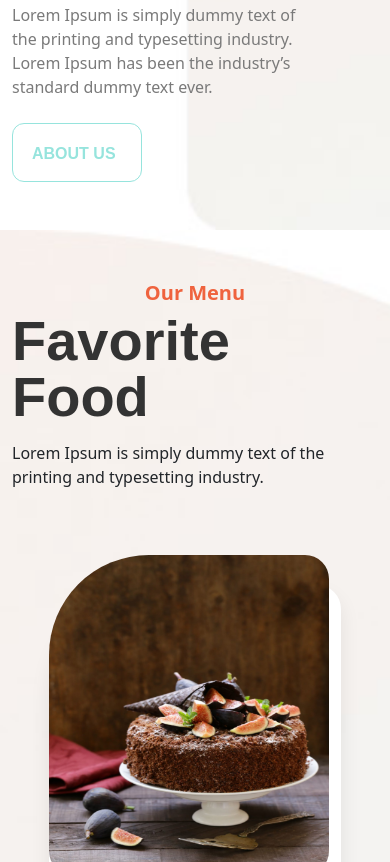
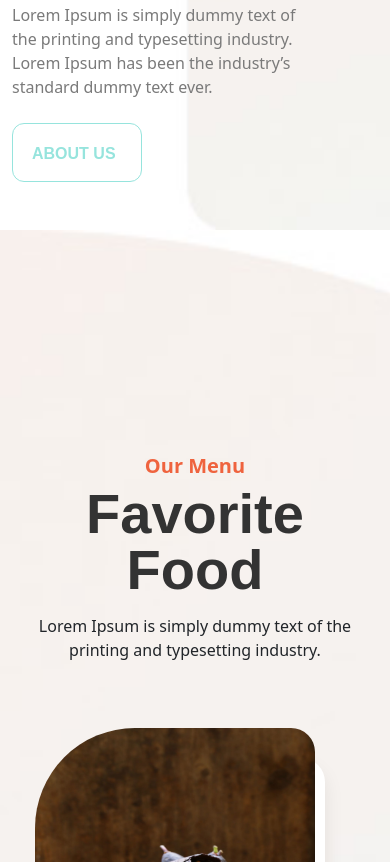
Before and after one commit to MadhushriKarekar-techtreeit/BakeKit, a plain HTML site: page index.html in a window 390 px wide. Shown: the part 4639-5501 px from the top of the page. Drawn offline with nearby package versions, Linux system fonts and the light colour scheme; a web font is replaced by a local one.

Commit message:
responsive cards

```diff
--- a/assests/css/style.css
+++ b/assests/css/style.css
@@ -268,6 +268,10 @@ body {
   padding: 173px 20px 150px 20px;
 }
 
+.menu-text {
+  text-align: center;
+}
+
 .menu .rating {
   margin: 1.25rem 0;
   color: var(--main-color);
@@ -352,15 +356,15 @@ body {
 }
 /* Breakpoints */
 @media screen and (max-width: 576px) {
-  .menu-container {
+  /* .menu-container {
     padding: 0;
-  }
+  } */
   .menu .menu-container .menu-card .card .card-image {
     width: 280px;
     height: 320px;
   }
   .menu .card .card-image img {
-    right: 0; /* or reduce the value */
+    right: 18; /* or reduce the value */
   }
 }
 
@@ -384,7 +388,7 @@ body {
     justify-content: space-evenly;
   }
   .menu .card .card-image img {
-    right: 0;
+    right: 18;
   }
 
   .hero-section .image {
--- a/index.html
+++ b/index.html
@@ -224,7 +224,7 @@
 
       <section class="about">
         <div class="container pt-5 pb-5">
-          <div class="row gap-5 pt-5">
+          <div class="row gap-5 pt-5 d-flex justify-content-center">
             <div class="col-lg-4 col-md-4 mt-5 col-sm-6">
               <div class="image">
                 <img
```
